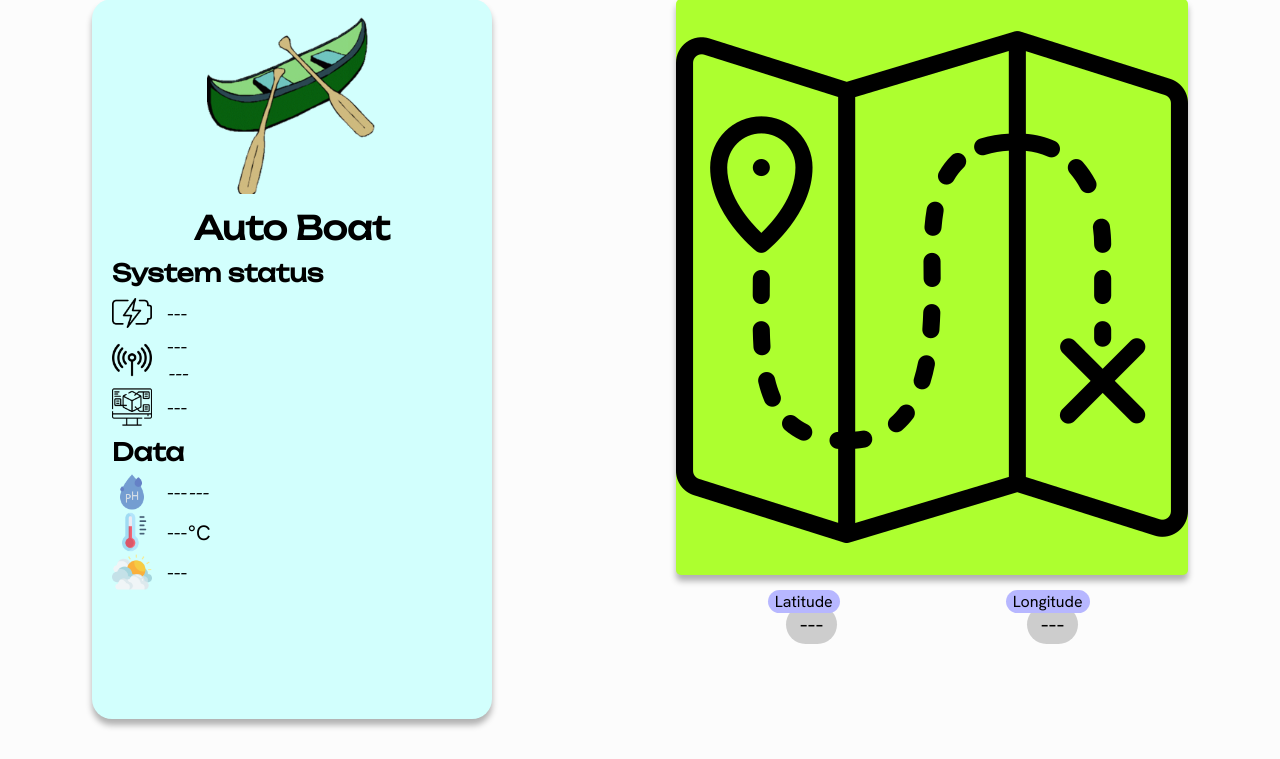
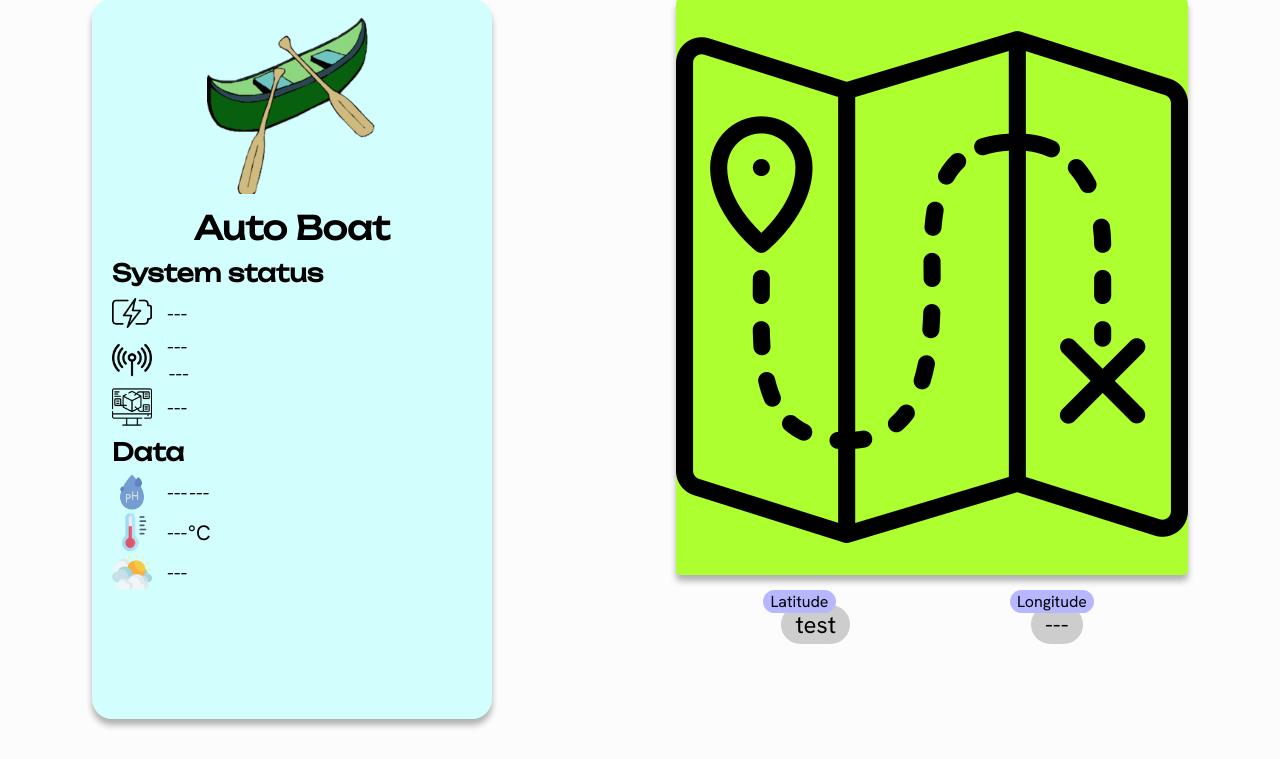
Before and after one commit to Auto-Boat/Web-client, a PHP site: page / in a window 1280 px wide. Shown: the part 41-800 px from the top of the page. Run offline with PHP 8.4, Linux system fonts and the light colour scheme.

Commit message:
first test js

```diff
--- a/components/latitude.php
+++ b/components/latitude.php
@@ -1,4 +1,4 @@
 <div class="coordonnees">
   <div class="mini-text">Latitude</div>
-  <div class="coordonnees-text">---</div>
+  <div id="latitude" class="coordonnees-text">---</div>
 </div>
--- /dev/null
+++ b/index.js
@@ -0,0 +1,2 @@
+let latitude = document.getElementById("latitude");
+latitude.innerHTML = "test";
--- a/index.php
+++ b/index.php
@@ -16,4 +16,6 @@
   </div>
 </body>
 
+<script src="index.js"></script>
+
 </html>
```
